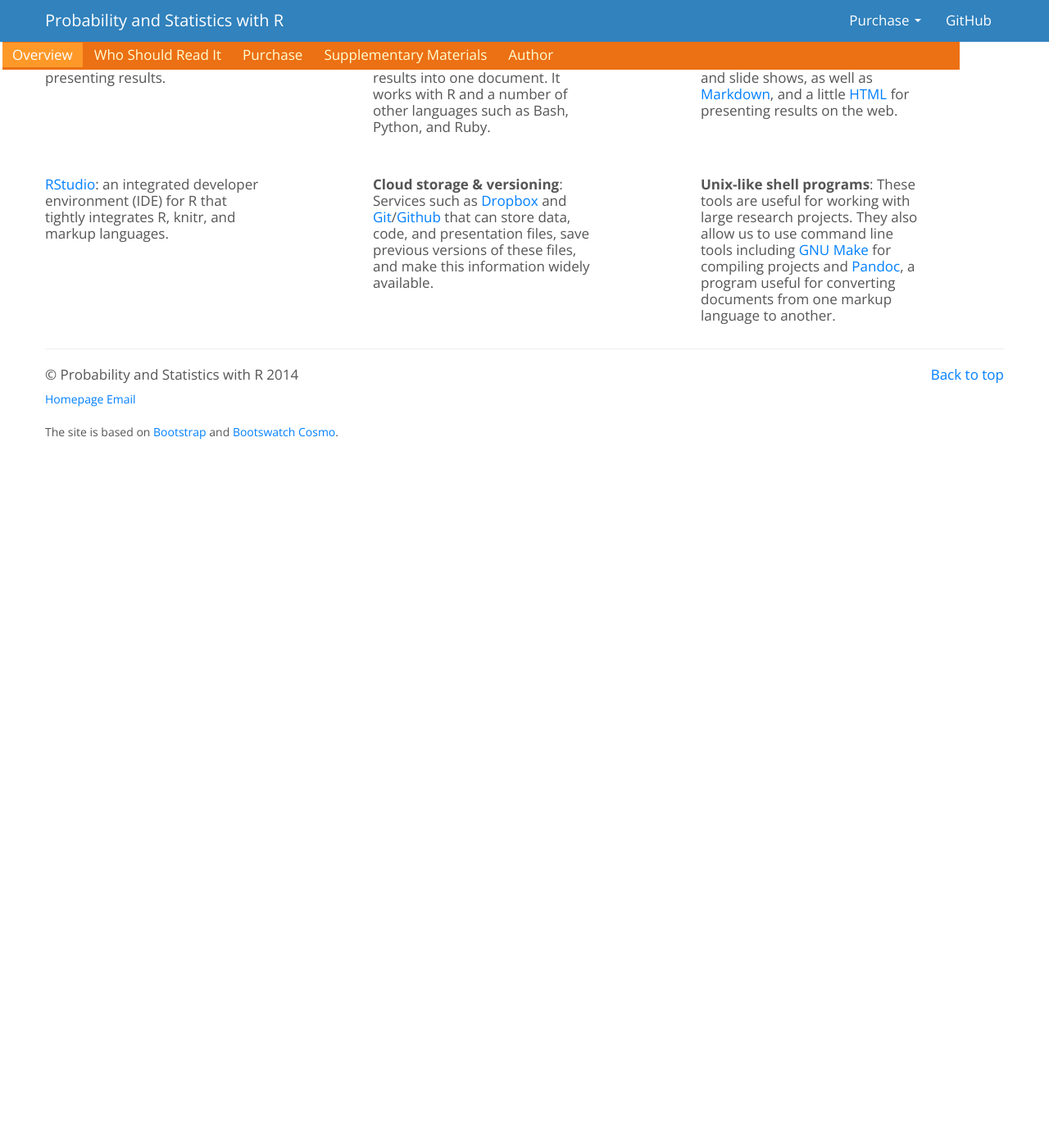
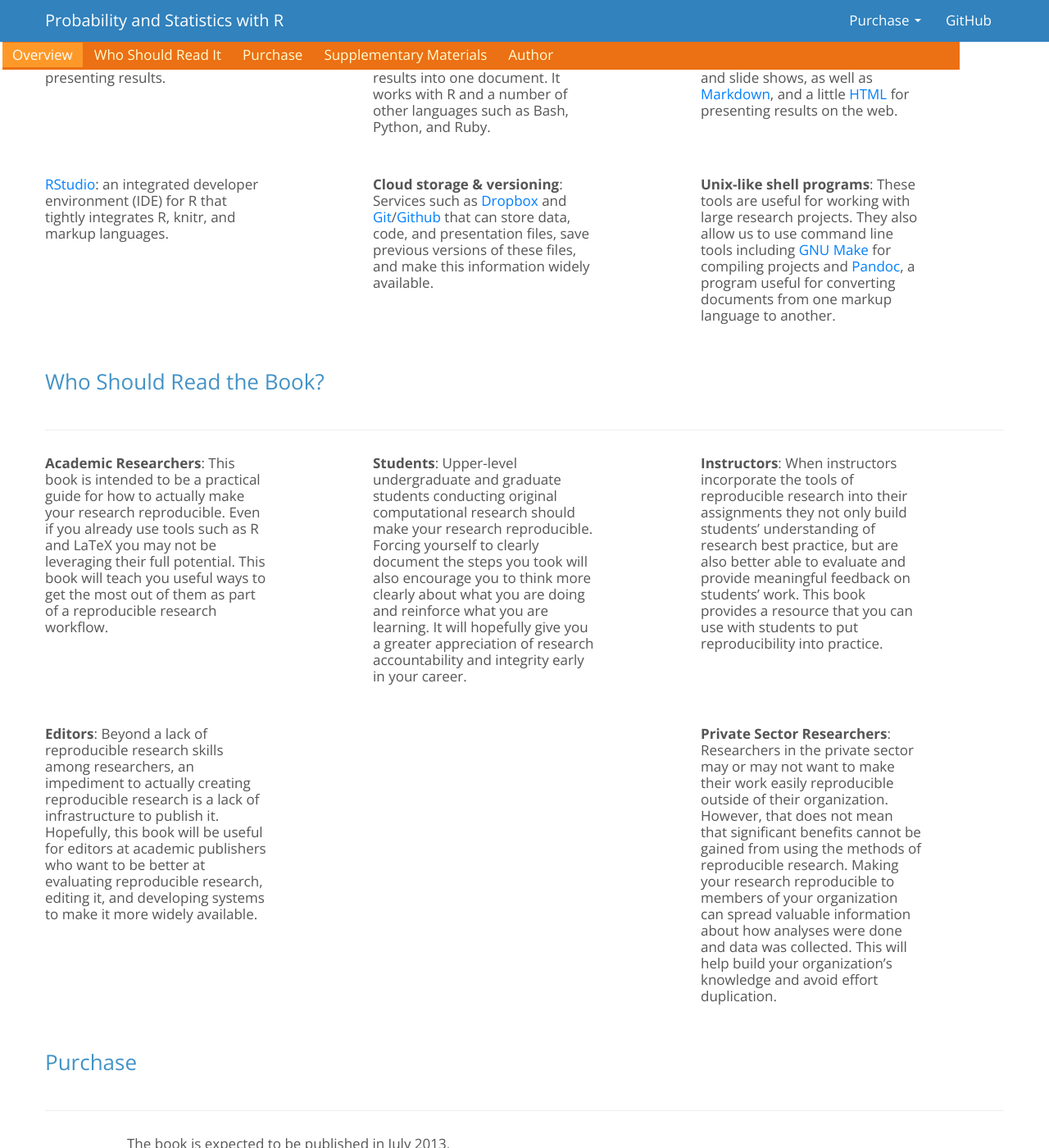
Before and after one commit to alanarnholt/PASWR2E-Book, a Jekyll site: the page built from index.html, in a window 1280 px wide and 1400 px high, scrolled down 726 px. Shown: the whole window at 82% size. Built offline with Jekyll 4.4.1, drawn with Linux system fonts in a browser that asks for light colours; Markdown is read by kramdown in place of the engine named in the settings; before the commit the page ends 1356 px from its top, so only the background shows below that; some of the changed text lies outside the part shown.

Commit message:
added remaining markdown templates

```diff
--- /dev/null
+++ b/_includes/author.md
@@ -0,0 +1,16 @@
+<!-- About the Author -->
+<section id="author">
+  <div class="page-header">
+    <h2>About the Author</h2>
+  </div>
+  <div class="row">
+    <div class="span10 offset1">
+      <p>I am a Research Fellow at the <a href="http://www.hertie-school.org/facultyandresearch/research-centres/research-centres/fiscal-governance-centre/">Fiscal Governance Centre, Hertie School of Governance</a>. My <a href="http://christophergandrud.blogspot.kr/p/research.html">research</a> focuses on the international political economy of public financial and monetary institutions, as well as applied social science statistics. My work has been published in the <a href="http://www.tandfonline.com/loi/rrip20">Review of International Political Economy</a> and the <a href="http://ips.sagepub.com/">International Political Science Review</a>.</p>
+
+      <p>I have been a lecturer at <a href="http://www.yonsei.ac.kr/eng/">Yonsei University</a> and a Fellow in Government at the <a href="http://www2.lse.ac.uk/home.aspx">London School of Economics</a>. In 2012 I completed a PhD in political science and quantitative methods at LSE.</p>
+
+      <p>When I stumble upon a tool that helps me do research better I share it on my <a href="http://christophergandrud.blogspot.com/">blog</a> or on Twitter at <a href="https://twitter.com/ChrisGandrud">@ChrisGandrud</a>. </p>
+    </div>
+  </div>
+</section>
+<br><br>
--- /dev/null
+++ b/_includes/purchase.md
@@ -0,0 +1,17 @@
+<!-- Purchase -->
+<section id="purchase">
+  <div class="page-header">
+    <h2>Purchase</h2>
+  </div>
+  <div class="row">
+    <div class="span10 offset1">
+      <p>The book is expected to be published in July 2013.</p>
+      <p>You can <strong>pre-order</strong> it from:</p>
+      <ul>
+       <li><a href="http://www.crcpress.com/product/isbn/9781466572843">Chapman &amp; Hall</a></li>
+      <li><a href="http://www.amazon.co.uk/Reproducible-Research-RStudio-Chapman-Series/dp/1466572841/ref=sr_1_1?ie=UTF8&qid=1363415589&sr=8-1">Amazon UK</a></li>
+      </ul>
+      <br><br><br><br>
+    </div>
+  </div>
+</section>
--- /dev/null
+++ b/_includes/supplement.md
@@ -0,0 +1,21 @@
+<!-- Supplementary Materials -->
+<section>
+  <div class="page-header" id="supplement">
+    <h2>Supplementary Materials</h2>
+  </div>
+  <div class="row">
+    <div class="span10 offset1">
+      <p>You can freely download supplementary files used for examples discussed in the books chapters as well as a short, but complete reproducible research project.</p>
+      <br><br>
+    </div>
+  </div>
+  <div class="row">
+    <div class="span4 offset2">
+      <a class="btn btn-warning btn-large" href="https://github.com/christophergandrud/Rep-Res-Examples">Individual Chapter Examples</a>
+    </div>
+    <div class="span3 offset1">
+      <a class="btn btn-warning btn-large" href="https://github.com/christophergandrud/Rep-Res-ExampleProject1">Example Research Project</a>
+    </div>
+      <br><br><br><br>
+  </div>
+</section>
--- /dev/null
+++ b/_includes/who.md
@@ -0,0 +1,27 @@
+<!-- Who Should Read the Book? -->
+<section id="who">
+  <div class="page-header">
+    <h2>Who Should Read the Book?</h2>
+  </div>
+  <div class="row">
+    <div class="span3">
+      <p><strong>Academic Researchers</strong>: This book is intended to be a practical guide for how to actually make your research reproducible. Even if you already use tools such as R and LaTeX you may not be leveraging their full potential. This book will teach you useful ways to get the most out of them as part of a reproducible research workflow.</p>
+    </div>
+    <div class="span3 offset1">
+      <p><strong>Students</strong>: Upper-level undergraduate and graduate students conducting original computational research should make your research reproducible. Forcing yourself to clearly document the steps you took will also encourage you to think more clearly about what you are doing and reinforce what you are learning. It will hopefully give you a greater appreciation of research accountability and integrity early in your career.</p>
+    </div>
+    <div class="span3 offset1">
+      <p><strong>Instructors</strong>: When instructors incorporate the tools of reproducible research into their assignments they not only build students’ understanding of research best practice, but are also better able to evaluate and provide meaningful feedback on students’ work. This book provides a resource that you can use with students to put reproducibility into practice.</p>
+    </div>
+  </div>
+  <br><br>
+  <div class="row">
+    <div class="span3">
+      <p><strong>Editors</strong>: Beyond a lack of reproducible research skills among researchers, an impediment to actually creating reproducible research is a lack of infrastructure to publish it. Hopefully, this book will be useful for editors at academic publishers who want to be better at evaluating reproducible research, editing it, and developing systems to make it more widely available.</p>
+    </div>
+    <div class="span3 offset5">
+      <p><strong>Private Sector Researchers</strong>: Researchers in the private sector may or may not want to make their work easily reproducible outside of their organization. However, that does not mean that significant benefits cannot be gained from using the methods of reproducible research. Making your research reproducible to members of your organization can spread valuable information about how analyses were done and data was collected. This will help build your organization’s knowledge and avoid effort duplication. </p>
+    </div>
+    <br><br><br><br>
+  </div>
+</section>
--- a/index.html
+++ b/index.html
@@ -3,3 +3,7 @@ layout: default
 ---
 
 {% include overview.md %}
+{% include who.md %}
+{% include purchase.md %}
+{% include supplement.md %}
+{% include author.md %}
```
